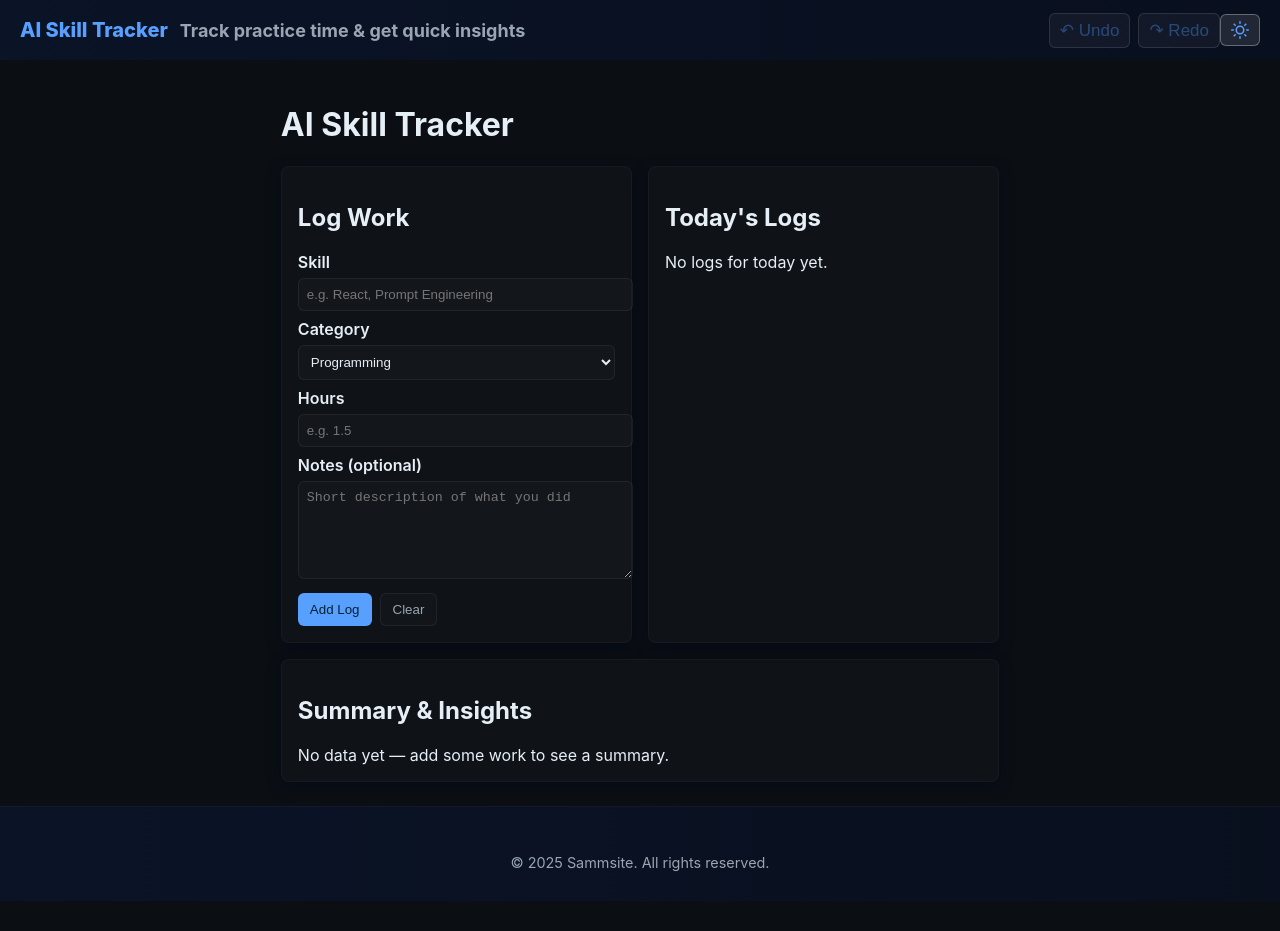
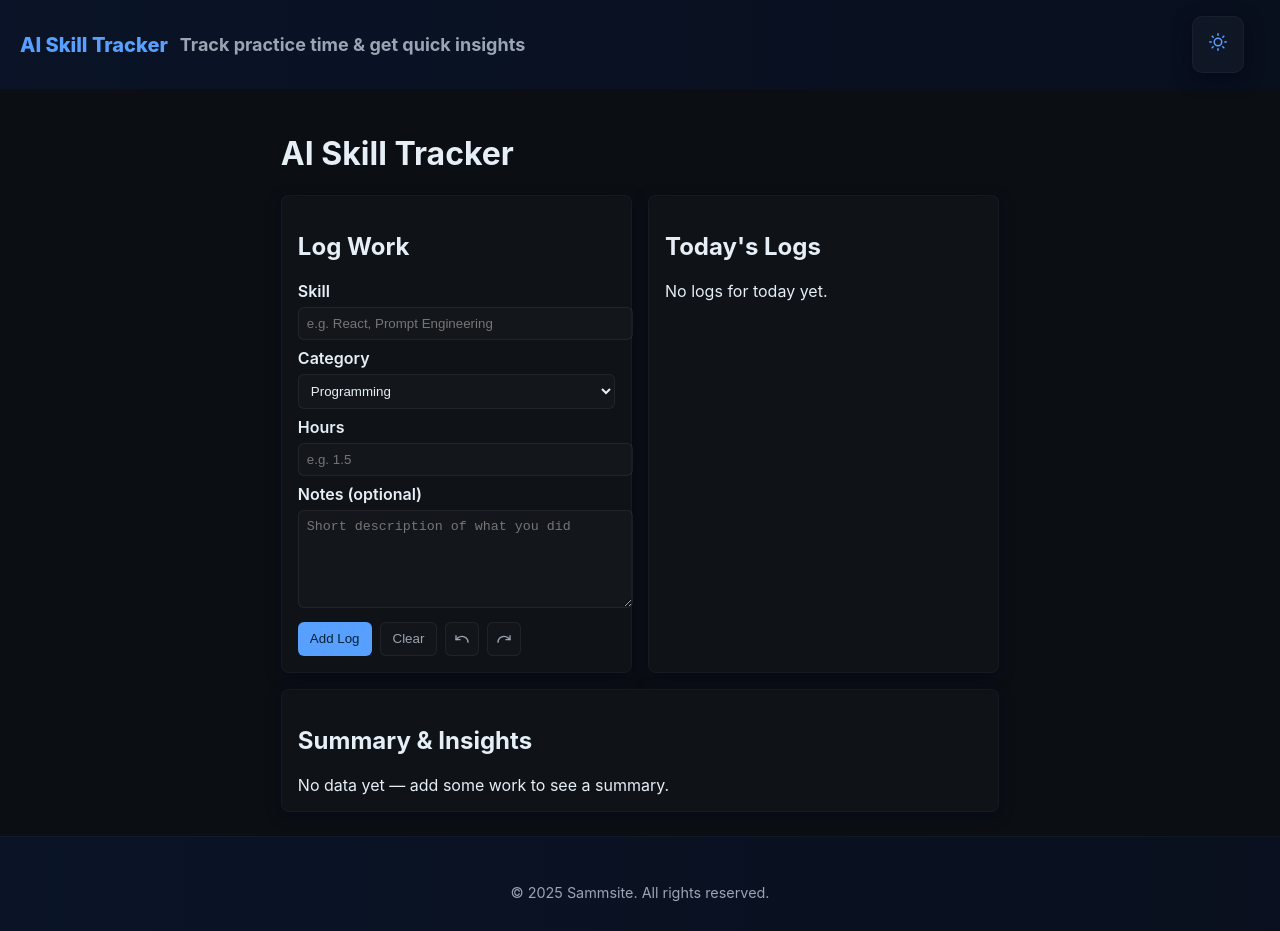
Before and after one commit to Samcode2006/my-skill-track, a React (Vite) app: page / in a window 1280 px wide. Before the commit the page ends 901 px from the top, so only its background shows below. Built offline with nearby package versions, Linux system fonts and the light colour scheme.

Commit message:
Move undo/redo buttons to form with icon-only styling

```diff
--- a/src/App.jsx
+++ b/src/App.jsx
@@ -55,12 +55,7 @@ function App() {
 
   return (
     <div className="app-root">
-      <Header
-        onUndo={handleUndo}
-        onRedo={handleRedo}
-        canUndo={undoRedoState.canUndo}
-        canRedo={undoRedoState.canRedo}
-      />
+      <Header />
 
       <ErrorBoundary>
         <main className="container">
@@ -69,10 +64,14 @@ function App() {
           <section className="tracker-grid">
             <div className="panel">
               <h2>Log Work</h2>
-              <SkillForm onAdd={handleAdd} />
-            </div>
-
-            <div className="panel">
+              <SkillForm
+                onAdd={handleAdd}
+                onUndo={handleUndo}
+                onRedo={handleRedo}
+                canUndo={undoRedoState.canUndo}
+                canRedo={undoRedoState.canRedo}
+              />
+            </div>            <div className="panel">
               <h2>Today's Logs</h2>
               <DailyLog logs={logs} onRemove={handleRemove} />
             </div>
--- a/src/Header.jsx
+++ b/src/Header.jsx
@@ -20,7 +20,7 @@ const MoonIcon = () => (
     </svg>
 );
 
-export default function Header({ onUndo, onRedo, canUndo, canRedo }) {
+export default function Header() {
     const toggleTheme = () => {
         const currentTheme = getTheme();
         const newTheme = currentTheme === "dark" ? "light" : "dark";
@@ -36,25 +36,6 @@ export default function Header({ onUndo, onRedo, canUndo, canRedo }) {
                 <div style={{ color: 'var(--muted)', fontSize: '0.9em' }}>Track practice time & get quick insights</div>
             </div>
 
-            <div style={{ display: 'flex', alignItems: 'center' }}>
-                <div className="undo-redo-buttons">
-                    <button
-                        className="undo-redo-btn"
-                        onClick={onUndo}
-                        disabled={!canUndo}
-                        title="Undo last action"
-                    >
-                        ↶ Undo
-                    </button>
-                    <button
-                        className="undo-redo-btn"
-                        onClick={onRedo}
-                        disabled={!canRedo}
-                        title="Redo last action"
-                    >
-                        ↷ Redo
-                    </button>
-                </div>
             <button
                 className="theme-toggle"
                 onClick={toggleTheme}
@@ -62,7 +43,6 @@ export default function Header({ onUndo, onRedo, canUndo, canRedo }) {
             >
                 {currentTheme === "dark" ? <SunIcon /> : <MoonIcon />}
             </button>
-            </div>
         </header>
     );
 }
--- a/src/SkillForm.jsx
+++ b/src/SkillForm.jsx
@@ -2,7 +2,21 @@ import { useState } from "react";
 
 const CATEGORIES = ["Programming", "Design", "Languages", "Personal", "Other"];
 
-export default function SkillForm({ onAdd }) {
+const UndoIcon = () => (
+    <svg width="16" height="16" viewBox="0 0 24 24" fill="none" stroke="currentColor" strokeWidth="2" strokeLinecap="round" strokeLinejoin="round">
+        <path d="M3 7v6h6"></path>
+        <path d="M21 17a9 9 0 00-9-9 9 9 0 00-6 2.3L3 13"></path>
+    </svg>
+);
+
+const RedoIcon = () => (
+    <svg width="16" height="16" viewBox="0 0 24 24" fill="none" stroke="currentColor" strokeWidth="2" strokeLinecap="round" strokeLinejoin="round">
+        <path d="M21 7v6h-6"></path>
+        <path d="M3 17a9 9 0 019-9 9 9 0 016 2.3l3 2.7"></path>
+    </svg>
+);
+
+export default function SkillForm({ onAdd, onUndo, onRedo, canUndo, canRedo }) {
     const [skill, setSkill] = useState("");
     const [category, setCategory] = useState("Programming");
     const [hours, setHours] = useState("");
@@ -96,6 +110,24 @@ export default function SkillForm({ onAdd }) {
             <div className="form-actions">
                 <button type="submit" className="btn-primary">Add Log</button>
                 <button type="button" className="btn-ghost" onClick={reset}>Clear</button>
+                <button
+                    type="button"
+                    className="btn-ghost icon-btn"
+                    onClick={onUndo}
+                    disabled={!canUndo}
+                    title="Undo last action"
+                >
+                    <UndoIcon />
+                </button>
+                <button
+                    type="button"
+                    className="btn-ghost icon-btn"
+                    onClick={onRedo}
+                    disabled={!canRedo}
+                    title="Redo last action"
+                >
+                    <RedoIcon />
+                </button>
             </div>
 
             {error && <div className="form-error">{error}</div>}
--- a/src/index.css
+++ b/src/index.css
@@ -84,33 +84,9 @@ body.light-theme .header {
   background: rgba(255, 255, 255, 0.2);
 }
 
-.undo-redo-buttons {
-  display: flex;
-  gap: 8px;
-  margin-left: 12px;
-}
-
-.undo-redo-btn {
+.theme-toggle {
   background: rgba(255, 255, 255, 0.1);
   color: var(--accent);
-  border: 1px solid rgba(255, 255, 255, 0.3);
-  border-radius: 6px;
-  padding: 6px 10px;
-  cursor: pointer;
-  font-size: 0.85em;
-  transition: background 120ms ease, opacity 120ms ease;
-}
-
-.undo-redo-btn:hover:not(:disabled) {
-  background: rgba(255, 255, 255, 0.2);
-}
-
-.undo-redo-btn:disabled {
-  opacity: 0.4;
-  cursor: not-allowed;
-}
-
-.card {
   background: rgba(255, 255, 255, 0.03);
   border: 1px solid rgba(255, 255, 255, 0.04);
   border-radius: 10px;
@@ -241,6 +217,13 @@ main {
   font-size: 0.95em
 }
 
+.btn-ghost.icon-btn {
+  padding: 8px;
+  display: flex;
+  align-items: center;
+  justify-content: center;
+}
+
 .btn-ghost:hover {
   background: rgba(255, 255, 255, 0.04);
   border-color: rgba(255, 255, 255, 0.12);
@@ -348,8 +331,4 @@ footer {
     flex-direction: column;
     gap: 10px;
   }
-
-  .undo-redo-buttons {
-    margin-left: 0;
-  }
 }
```
Lines whose indentation alone changed are shown as unchanged.
